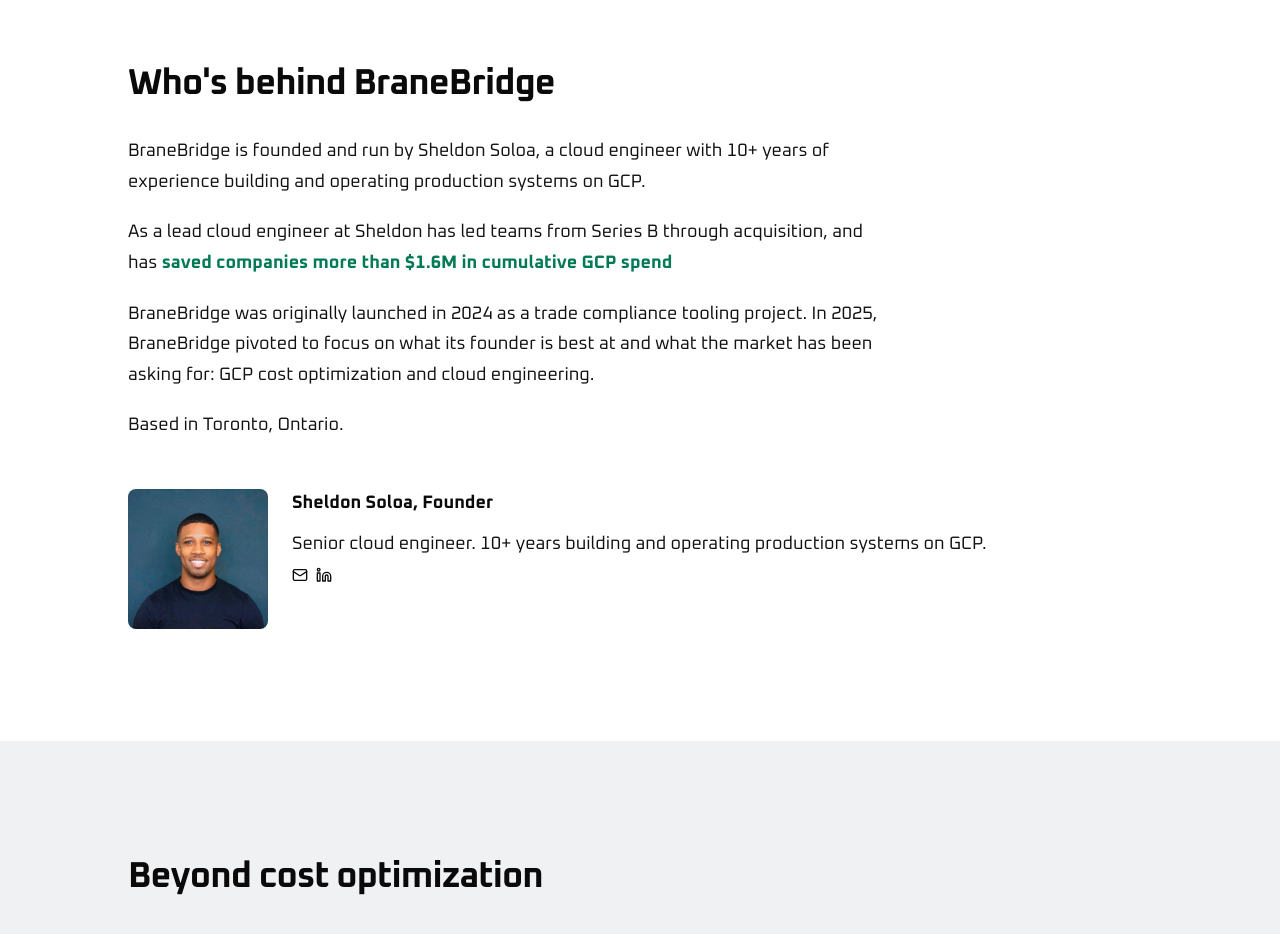
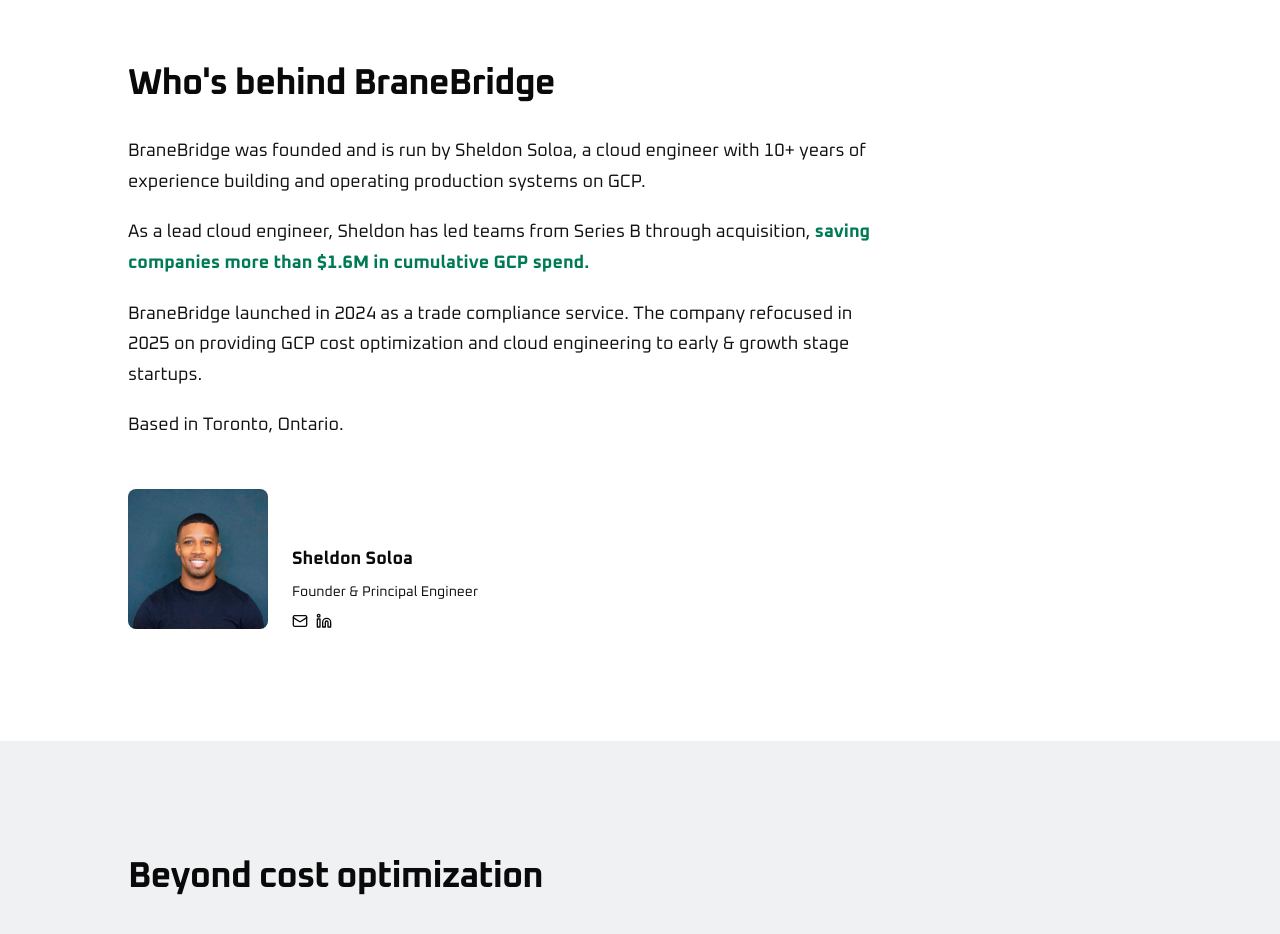
Before and after one commit to shelsoloa/brane-web, a Next.js app: page / in a window 1280 px wide. Shown: the part 3520-4454 px from the top of the page. Built offline with nearby package versions, Linux system fonts and the light colour scheme.

Commit message:
copy nits

```diff
--- a/src/app/page.tsx
+++ b/src/app/page.tsx
@@ -357,27 +357,26 @@
 
       <div className="mt-8 space-y-5 text-lg text-[#111111] leading-[1.7] max-w-3xl">
         <p>
-          BraneBridge is founded and run by Sheldon Soloa, a cloud engineer with
-          10+ years of experience building and operating production systems on
-          GCP.
+          BraneBridge was founded and is run by Sheldon Soloa, a cloud engineer
+          with 10+ years of experience building and operating production systems
+          on GCP.
         </p>
         <p>
-          As a lead cloud engineer at Sheldon has led teams from Series B
-          through acquisition, and has{" "}
+          As a lead cloud engineer, Sheldon has led teams from Series B through
+          acquisition,{" "}
           <span className="font-bold text-primary">
-            saved companies more than $1.6M in cumulative GCP spend
+            saving companies more than $1.6M in cumulative GCP spend.
           </span>
         </p>
         <p>
-          BraneBridge was originally launched in 2024 as a trade compliance
-          tooling project. In 2025, BraneBridge pivoted to focus on what its
-          founder is best at and what the market has been asking for: GCP cost
-          optimization and cloud engineering.
+          BraneBridge launched in 2024 as a trade compliance service. The
+          company refocused in 2025 on providing GCP cost optimization and cloud
+          engineering to early &amp; growth stage startups.
         </p>
         <p>Based in Toronto, Ontario.</p>
       </div>
 
-      <div className="mt-12 flex flex-col sm:flex-row gap-6 items-start">
+      <div className="mt-12 flex flex-col sm:flex-row gap-6 items-end">
         <Image
           src="/images/sheldon-headshot.jpg"
           alt="Sheldon Soloa, Founder of BraneBridge"
@@ -386,12 +385,9 @@
           className="rounded-md flex-shrink-0"
         />
         <div className="flex flex-col gap-2">
-          <p className="text-lg font-bold text-[#0a0a0a]">
-            Sheldon Soloa, Founder
-          </p>
-          <p className="mt-1 text-lg text-[#111111] leading-[1.7]">
-            Senior cloud engineer. 10+ years building and operating production
-            systems on GCP.
+          <p className="text-lg font-bold text-[#0a0a0a]">Sheldon Soloa</p>
+          <p className="text-sm text-[#111111] leading-[1.7]">
+            Founder &amp; Principal Engineer
           </p>
           <div className="flex items-center gap-2">
             <a href="mailto:contact@branebridge.com">
@@ -460,7 +456,7 @@
     <Section className="bg-white" id="cta">
       <div className="text-center">
         <h2 className="text-3xl sm:text-4xl md:text-5xl font-bold tracking-tight text-[#111111]">
-          Find where you're burning spend
+          Find where you&apos;re burning spend
         </h2>
 
         <p className="mt-5 text-lg sm:text-xl text-[#374151] leading-relaxed max-w-2xl mx-auto">
```
